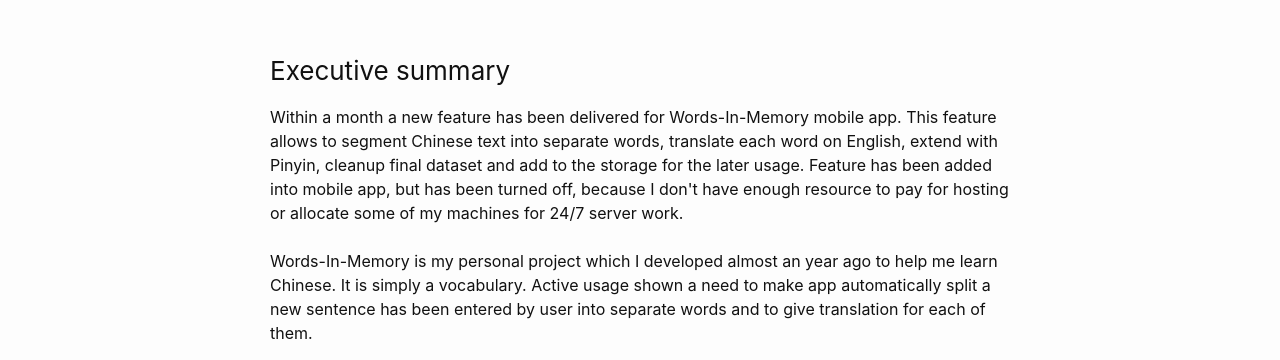
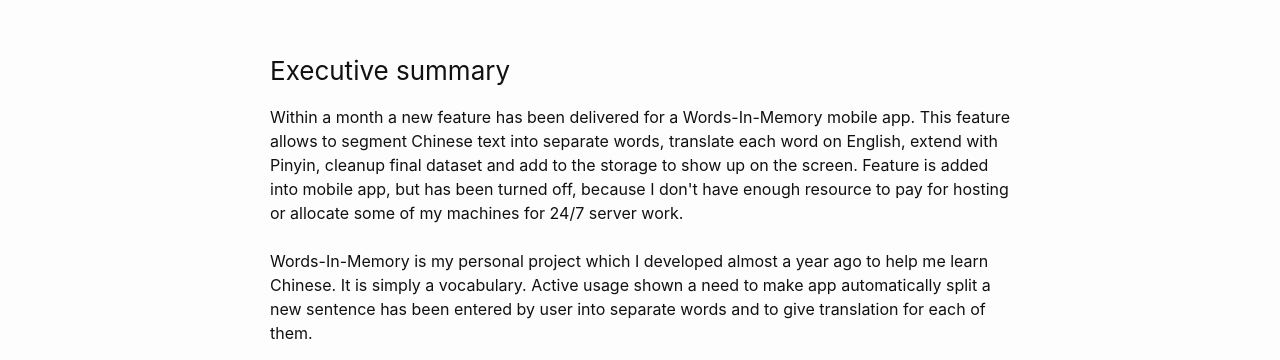
Before and after one commit to Gelassen/dkazakov.github.io, a Jekyll site: the page built from _posts/2023-08-31-case-study-automatic-chinese-text-tokenisation-and-translation.html, in a window 1280 px wide and 900 px high. Shown: the part 234-594 px from the top of the window. Built offline with Jekyll 4.4.1, drawn with Linux system fonts in a browser that asks for light colours.

Commit message:
Fix articles and time of verbs

```diff
--- a/_posts/2023-08-31-case-study-automatic-chinese-text-tokenisation-and-translation.html
+++ b/_posts/2023-08-31-case-study-automatic-chinese-text-tokenisation-and-translation.html
@@ -13,15 +13,15 @@ modified_time: '2023-09-8'
     <body>
         <h3>Executive summary</h3>
         <p>
-            Within a month a new feature has been delivered for Words-In-Memory
+            Within a month a new feature has been delivered for a Words-In-Memory
             mobile app. This feature allows to segment Chinese text into separate
             words, translate each word on English, extend with Pinyin, cleanup final
-            dataset and add to the storage for the later usage. Feature has been
+            dataset and add to the storage to show up on the screen. Feature is
             added into mobile app, but has been turned off, because I don't have
             enough resource to pay for hosting or allocate some of my machines for
             24/7 server work. <br><br>
 
-            Words-In-Memory is my personal project which I developed almost an
+            Words-In-Memory is my personal project which I developed almost a
             year ago to help me learn Chinese. It is simply a vocabulary.
             Active usage shown a need to make app automatically split a new
             sentence has been entered by user into separate words and to give
```
